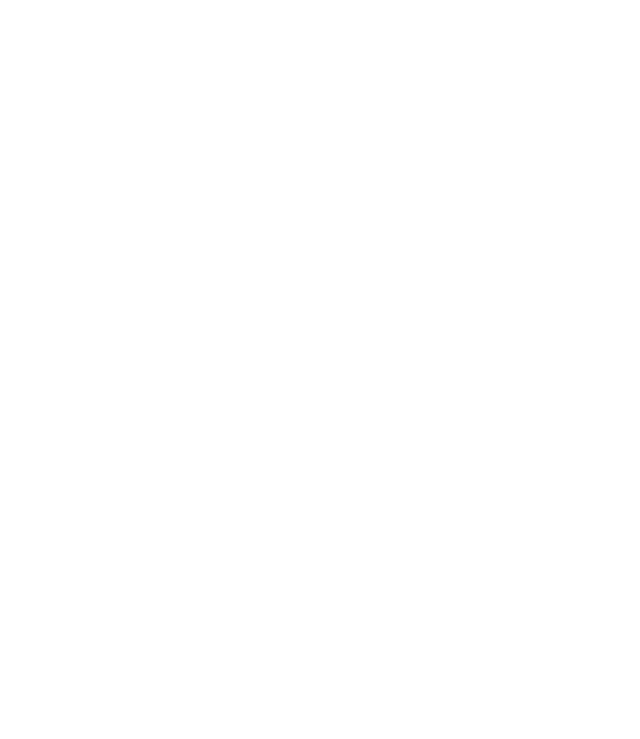
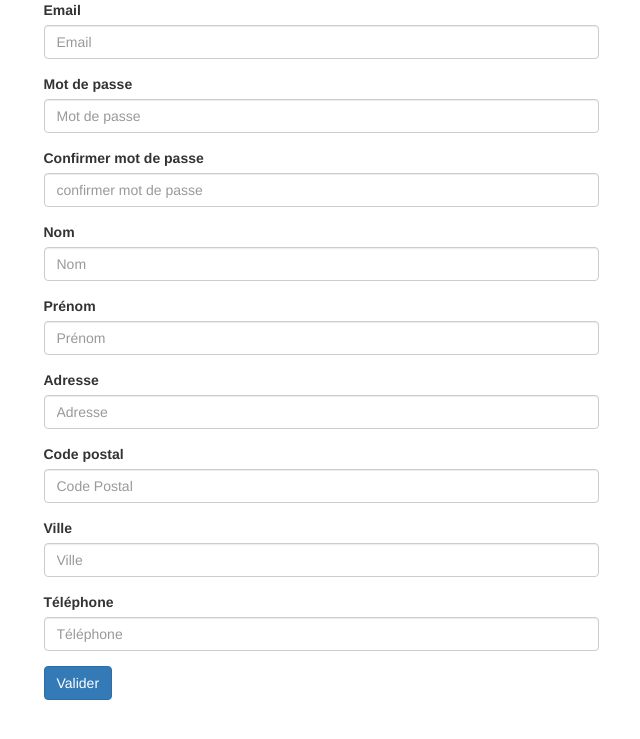
Before and after one commit to pinaps/Projet_gameloc, a PHP site: page /inscription.php in a window 1280 px wide. Before the commit the part shown is empty. Shown: the top 739 px of the page, without its empty margins (319-959 px from the left). Run offline with PHP 8.4, Linux system fonts and the light colour scheme.

Commit message:
add_page inscription

```diff
--- a/inscription.php
+++ b/inscription.php
@@ -1,2 +1,57 @@
-<?php
-?>
+<!DOCTYPE html>
+<html>
+<head>
+	<title>Inscription</title>
+	<link rel="stylesheet" href="https://maxcdn.bootstrapcdn.com/bootstrap/3.3.6/css/bootstrap.min.css" integrity="sha384-1q8mTJOASx8j1Au+a5WDVnPi2lkFfwwEAa8hDDdjZlpLegxhjVME1fgjWPGmkzs7" crossorigin="anonymous">
+</head>
+<body>
+	<div class="container">
+		<div class="row">
+			<div class="col-md-6 col-md-offset-3">
+				<form>
+					<div class="form-group">
+					    <label for="EmailId">Email</label>
+					    <input type="text" class="form-control" id="EmailId" placeholder="Email">
+					</div>
+					<div class="form-group">
+					    <label for="passwordId">Mot de passe</label>
+					    <input type="password" class="form-control" id="passwordId" placeholder="Mot de passe">
+					</div>
+					<div class="form-group">
+					    <label for="passwordConfirmID">Confirmer mot de passe</label>
+					    <input type="password" class="form-control" id="passwordConfirmID" placeholder="confirmer mot de passe">
+					</div>
+					<div class="form-group">
+					    <label for="nameId">Nom</label>
+					    <input type="text" class="form-control" id="nameId" placeholder="Nom">
+					</div>
+					<div class="form-group">
+					    <label for="firstNameId">Prénom</label>
+					    <input type="text" class="form-control" id="firstNameId" placeholder="Prénom">
+					</div>
+					<div class="form-group">
+					    <label for="exampleInputPassword1">Adresse</label>
+					    <input type="password" class="form-control" id="exampleInputPassword1" placeholder="Adresse">
+					</div>
+					<div class="form-group">
+					    <label for="zipcodeId">Code postal</label>
+					    <input type="text" class="form-control" id="zipcodeId" placeholder="Code Postal">
+					</div>
+					<div class="form-group">
+					    <label for="cityId">Ville</label>
+					    <input type="text" class="form-control" id="cityId" placeholder="Ville">
+					</div>
+					<div class="form-group">
+					    <label for="phoneId">Téléphone</label>
+					    <input type="text" class="form-control" id="phoneId" placeholder="Téléphone">
+					</div>
+
+					  <button type="submit" class="btn btn-primary">Valider</button>
+					</form>
+
+			</div>
+
+		</div>
+	</div>
+</body>
+</html>
```
